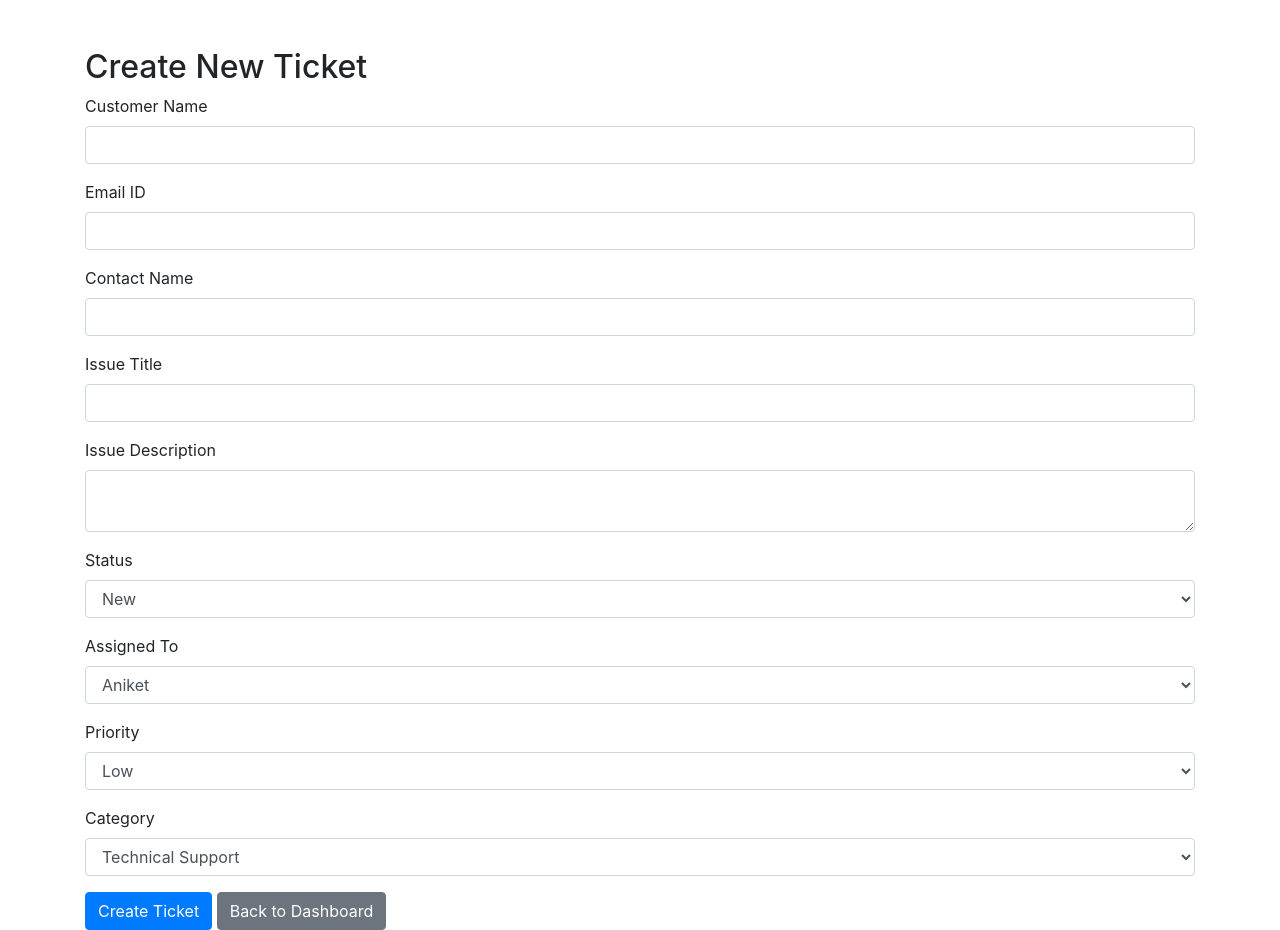
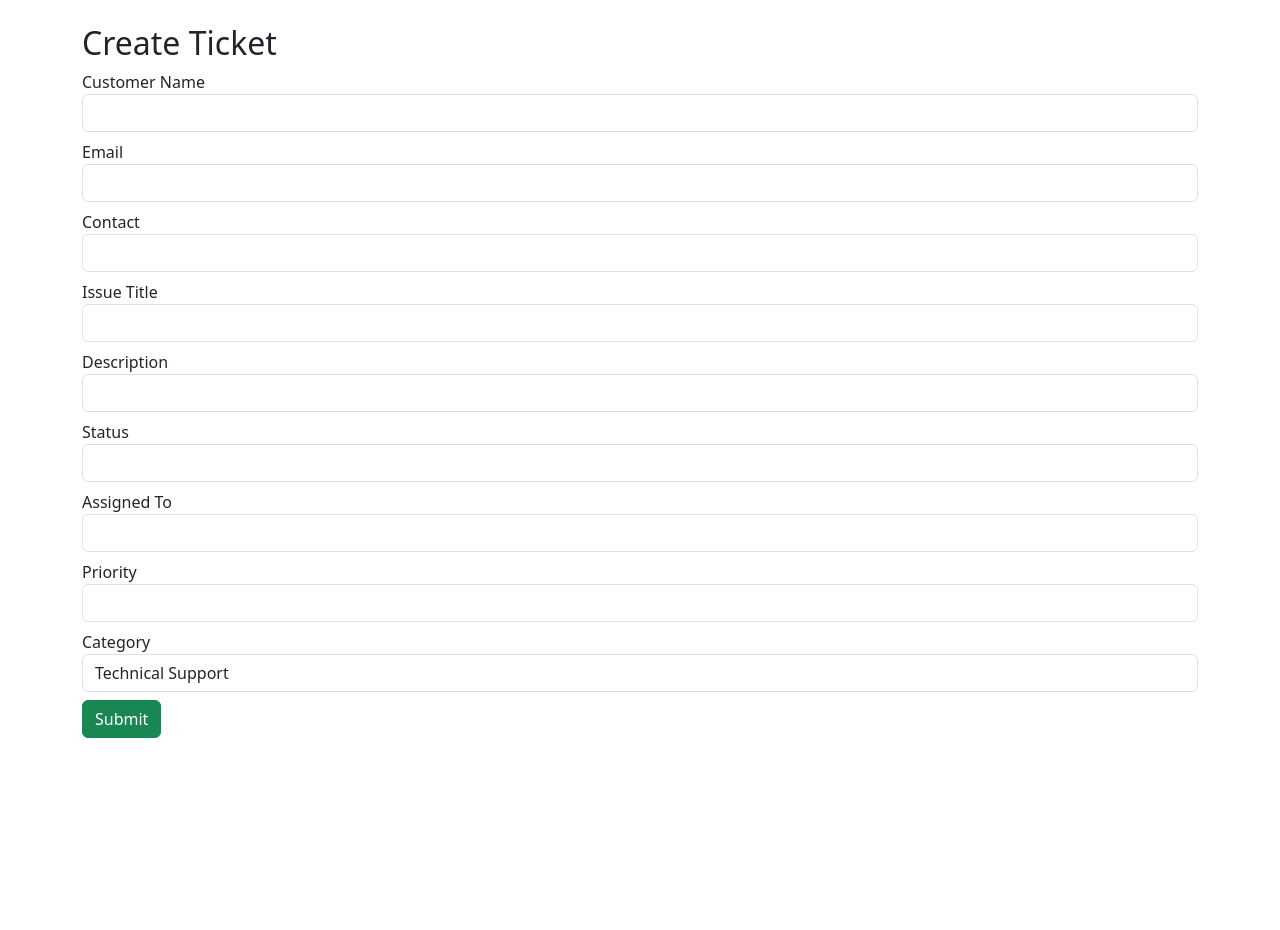
Before and after one commit to aniketjagdale02/lifecare_ticketing_Final, a FastAPI app: page /create in a window 1280 px wide. After the commit the page ends 800 px from the top, so only its background shows below. Run offline with FastAPI, Linux system fonts and the light colour scheme; some libraries are stand-ins or nearby versions.

Commit message:
Update create_ticket.html

```diff
--- a/app/templates/create_ticket.html
+++ b/app/templates/create_ticket.html
@@ -2,75 +2,25 @@
 <html>
 <head>
     <title>Create Ticket</title>
-    <link rel="stylesheet" href="https://stackpath.bootstrapcdn.com/bootstrap/4.5.2/css/bootstrap.min.css">
+    <link rel="stylesheet" href="https://cdn.jsdelivr.net/npm/bootstrap@5.3.0/dist/css/bootstrap.min.css">
 </head>
-<body>
-<div class="container mt-5">
-    <h2>Create New Ticket</h2>
+<body class="container mt-4">
+    <h2>Create Ticket</h2>
     <form method="post" action="/create">
-        <div class="form-group">
-            <label for="customer_name">Customer Name</label>
-            <input type="text" class="form-control" id="customer_name" name="customer_name" required>
+        {% for field in ['customer_name', 'email', 'contact', 'issue_title', 'description', 'status', 'assigned_to', 'priority'] %}
+        <div class="mb-2">
+            <label>{{ field.replace('_', ' ').title() }}</label>
+            <input type="text" name="{{ field }}" class="form-control" required>
         </div>
-
-        <div class="form-group">
-            <label for="emailid">Email ID</label>
-            <input type="email" class="form-control" id="emailid" name="emailid" required>
-        </div>
-
-        <div class="form-group">
-            <label for="contact_name">Contact Name</label>
-            <input type="text" class="form-control" id="contact_name" name="contact_name" required>
-        </div>
-
-        <div class="form-group">
-            <label for="issue_title">Issue Title</label>
-            <input type="text" class="form-control" id="issue_title" name="issue_title" required>
-        </div>
-
-        <div class="form-group">
-            <label for="description">Issue Description</label>
-            <textarea class="form-control" id="description" name="description" required></textarea>
-        </div>
-
-        <div class="form-group">
-            <label for="status">Status</label>
-            <select class="form-control" id="status" name="status" required>
-                <option value="New">New</option>
-                <option value="Pending">Pending</option>
-                <option value="Closed">Closed</option>
-            </select>
-        </div>
-
-        <div class="form-group">
-            <label for="assigned_to">Assigned To</label>
-            <select class="form-control" id="assigned_to" name="assigned_to" required>
-                <option value="Aniket">Aniket</option>
-                <option value="Shameer">Shameer</option>
-                <option value="Siddhi">Siddhi</option>
-            </select>
-        </div>
-
-        <div class="form-group">
-            <label for="priority">Priority</label>
-            <select class="form-control" id="priority" name="priority" required>
-                <option value="Low">Low</option>
-                <option value="Medium">Medium</option>
-                <option value="High">High</option>
-            </select>
-        </div>
-
-        <div class="form-group">
-            <label for="category">Category</label>
-            <select class="form-control" id="category" name="category" required>
+        {% endfor %}
+        <div class="mb-2">
+            <label>Category</label>
+            <select name="category" class="form-control">
                 <option value="Technical Support">Technical Support</option>
                 <option value="Customer Support">Customer Support</option>
             </select>
         </div>
-
-        <button type="submit" class="btn btn-primary">Create Ticket</button>
-        <a href="/" class="btn btn-secondary">Back to Dashboard</a>
+        <button class="btn btn-success">Submit</button>
     </form>
-</div>
 </body>
 </html>
```
